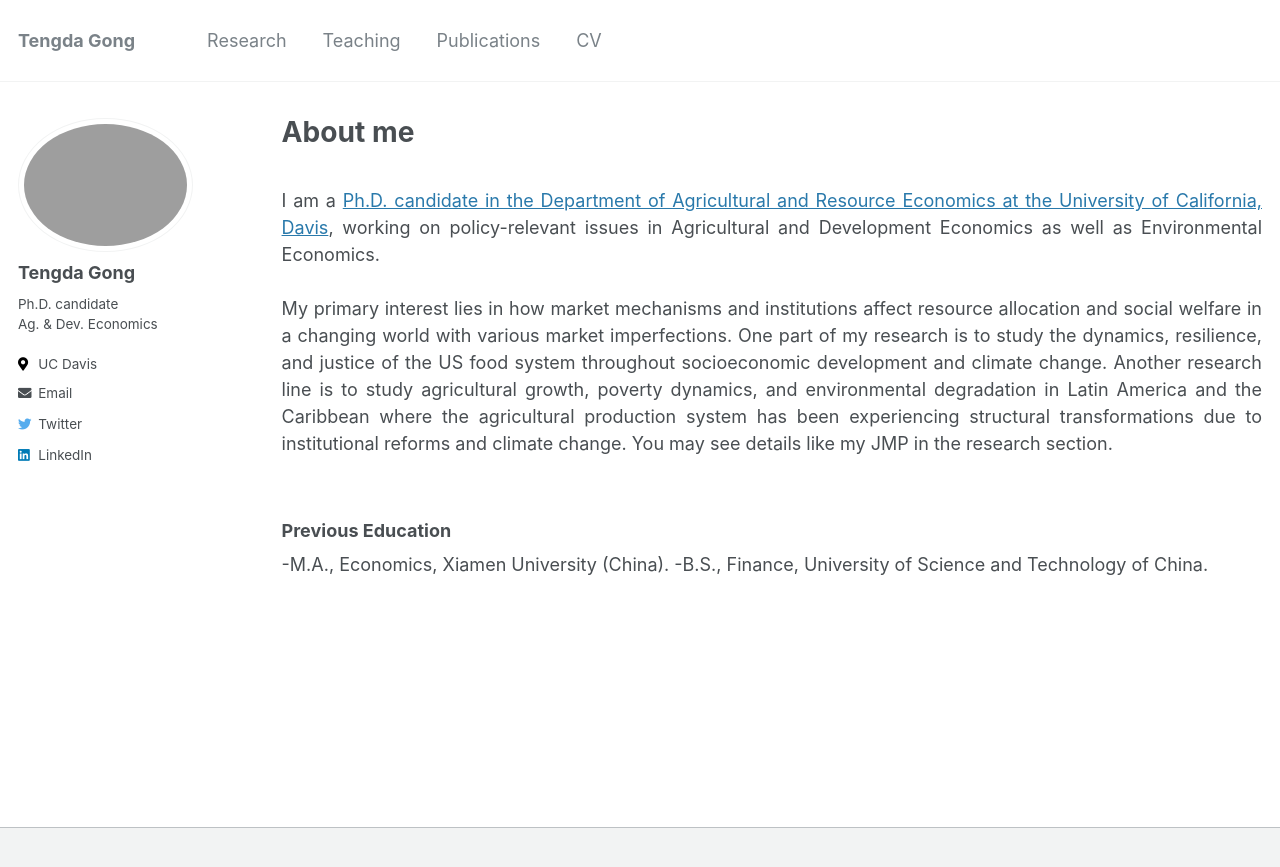
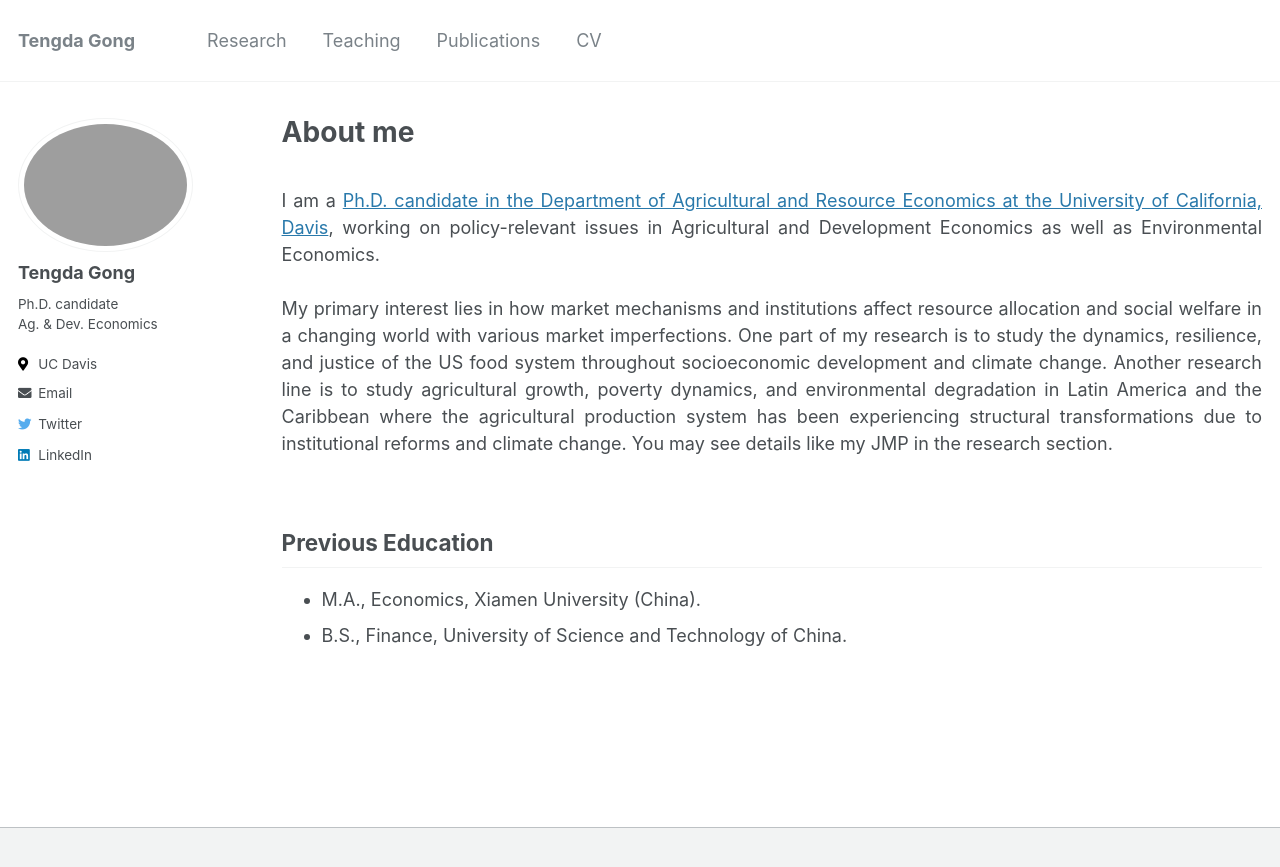
Before and after one commit to tendakung/tendakung.github.io, a Jekyll site: the page built from _pages/about.md, in a window 1280 px wide. Shown: the top 867 px of the page. Built offline with Jekyll 4.4.1, drawn with Linux system fonts in a browser that asks for light colours.

```diff
--- a/_pages/about.md
+++ b/_pages/about.md
@@ -14,6 +14,6 @@ I am a [Ph.D. candidate in the Department of Agricultural and Resource Economics
 My primary interest lies in how market mechanisms and institutions affect resource allocation and social welfare in a changing world with various market imperfections. One part of my research is to study the dynamics, resilience, and justice of the US food system throughout socioeconomic development and climate change. Another research line is to study agricultural growth, poverty dynamics, and environmental degradation in Latin America and the Caribbean where the agricultural production system has been experiencing structural transformations due to institutional reforms and climate change. You may see details like my JMP in the research section.
 <br>
 <br>
-### Previous Education
--M.A., Economics, Xiamen University (China).
--B.S., Finance, University of Science and Technology of China.
+## Previous Education
+- M.A., Economics, Xiamen University (China).
+- B.S., Finance, University of Science and Technology of China.
```
